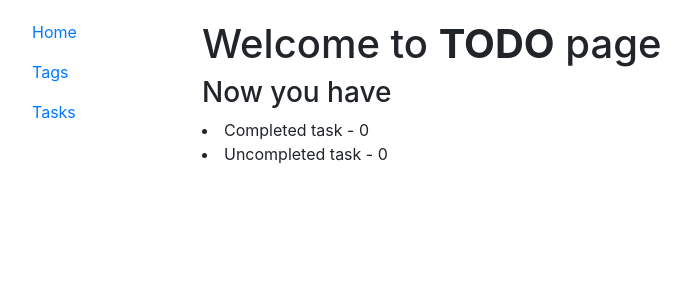
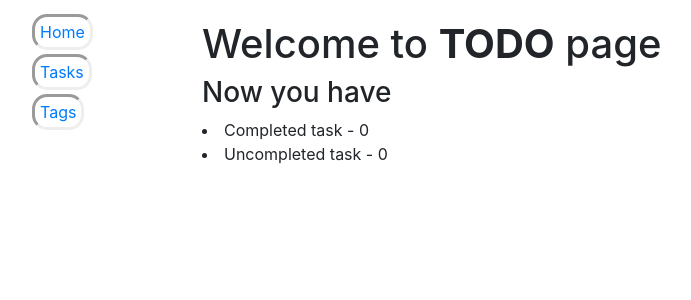
Before and after one commit to AVyha/todo, a Django app: page / in a window 1280 px wide. Shown: the top 300 px of the page, without its empty margins (23-714 px from the left). Run offline with Django 4.2, Linux system fonts and the light colour scheme; data that the repository does not hold is empty.

Commit message:
upgrade sidebar

```diff
--- a/static/styles.css
+++ b/static/styles.css
@@ -2,3 +2,9 @@ body {
     margin-top: 20px;
     margin-right: 20px;
 }
+
+.nav-elem {
+    border-style: inset;
+    border-radius: 15px;
+    padding: 5px;
+}
--- a/templates/includes/sidebar.html
+++ b/templates/includes/sidebar.html
@@ -1,3 +1,3 @@
-<ul><a href="{% url 'todo:index' %}">Home</a></ul>
-<ul><a href="{% url 'todo:tag-list' %}">Tags</a></ul>
-<ul><a href="{% url 'todo:task-list' %}">Tasks</a></ul>
+<ul><a href="{% url 'todo:index' %}" class="nav-elem">Home</a></ul>
+<ul><a href="{% url 'todo:task-list' %}" class="nav-elem">Tasks</a></ul>
+<ul><a href="{% url 'todo:tag-list' %}" class="nav-elem">Tags</a></ul>
```
